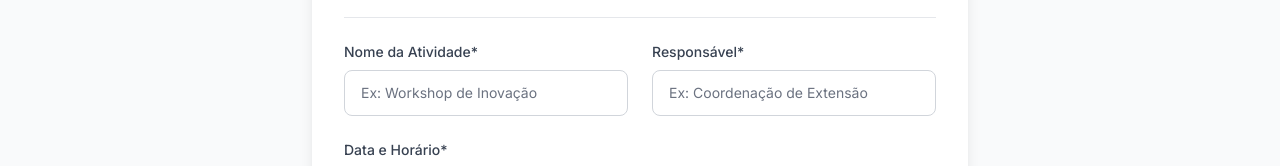
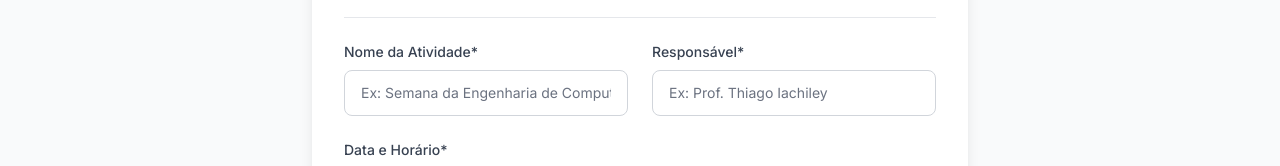
Before and after one commit to alanlimadev/tec-web-mini-projeto5, a Next.js app: page /cadastro in a window 1280 px wide. Shown: the part 263-429 px from the top of the page. Built offline with nearby package versions, Linux system fonts and the light colour scheme.

Commit message:
feat: update placeholder text in CadastroPage form fields for clarity

```diff
--- a/src/app/cadastro/page.tsx
+++ b/src/app/cadastro/page.tsx
@@ -119,7 +119,7 @@ export default function CadastroPage() {
                       ? 'border-red-500 focus:ring-red-500 bg-red-50 dark:bg-red-900/20'
                       : 'border-gray-300 dark:border-gray-600 focus:ring-blue-500 bg-white dark:bg-gray-700'
                   } text-gray-900 dark:text-gray-100 placeholder-gray-500 dark:placeholder-gray-400`}
-                  placeholder="Ex: Workshop de Inovação"
+                  placeholder="Ex: Semana da Engenharia de Computação de Sobral"
                 />
                 {errors.nome && (
                   <div className="absolute inset-y-0 right-3 flex items-center pointer-events-none">
@@ -151,7 +151,7 @@ export default function CadastroPage() {
                       ? 'border-red-500 focus:ring-red-500 bg-red-50 dark:bg-red-900/20'
                       : 'border-gray-300 dark:border-gray-600 focus:ring-blue-500 bg-white dark:bg-gray-700'
                   } text-gray-900 dark:text-gray-100 placeholder-gray-500 dark:placeholder-gray-400`}
-                  placeholder="Ex: Coordenação de Extensão"
+                  placeholder="Ex: Prof. Thiago Iachiley"
                 />
                 {errors.responsavel && (
                   <div className="absolute inset-y-0 right-3 flex items-center pointer-events-none">
```
